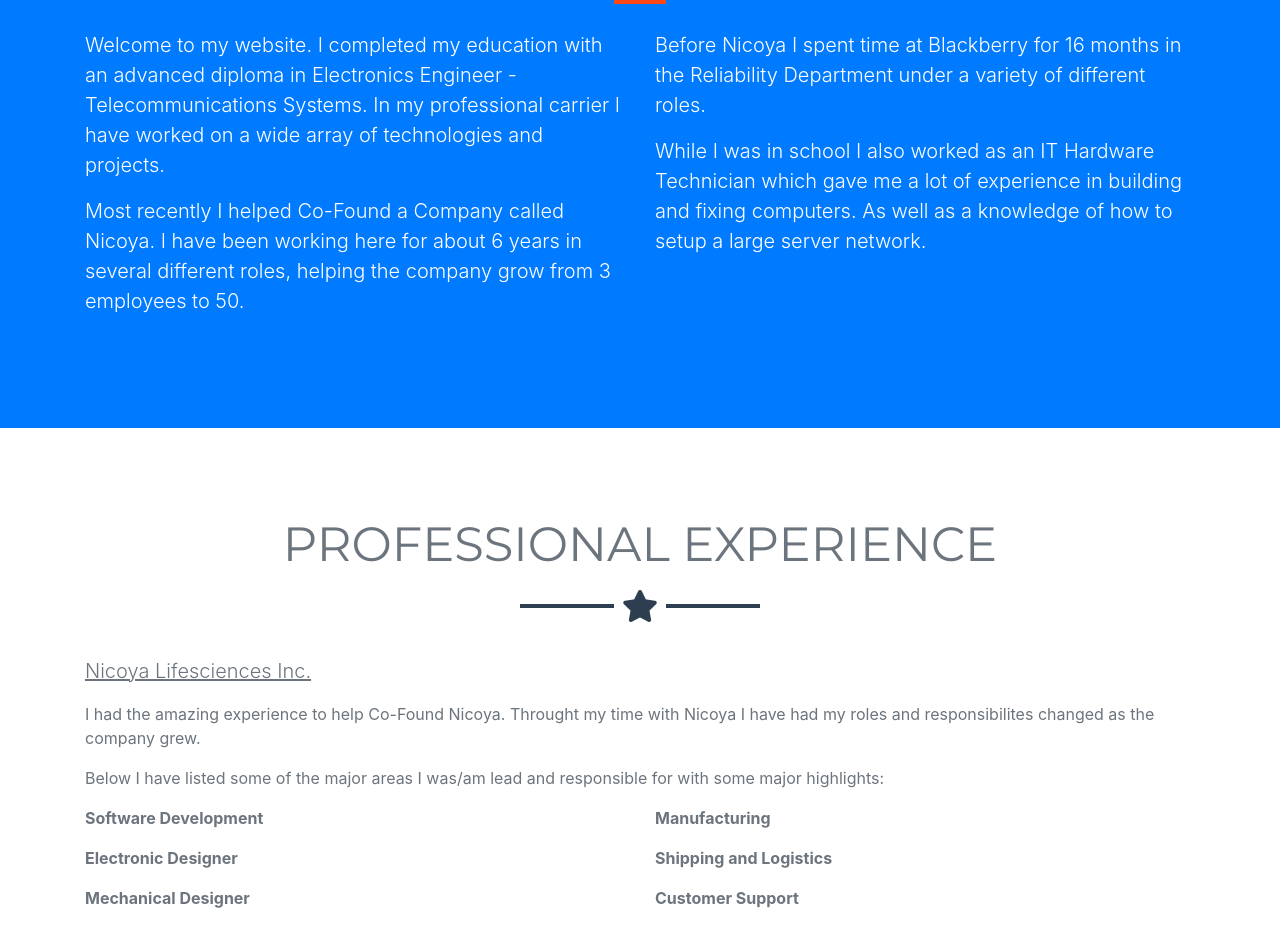
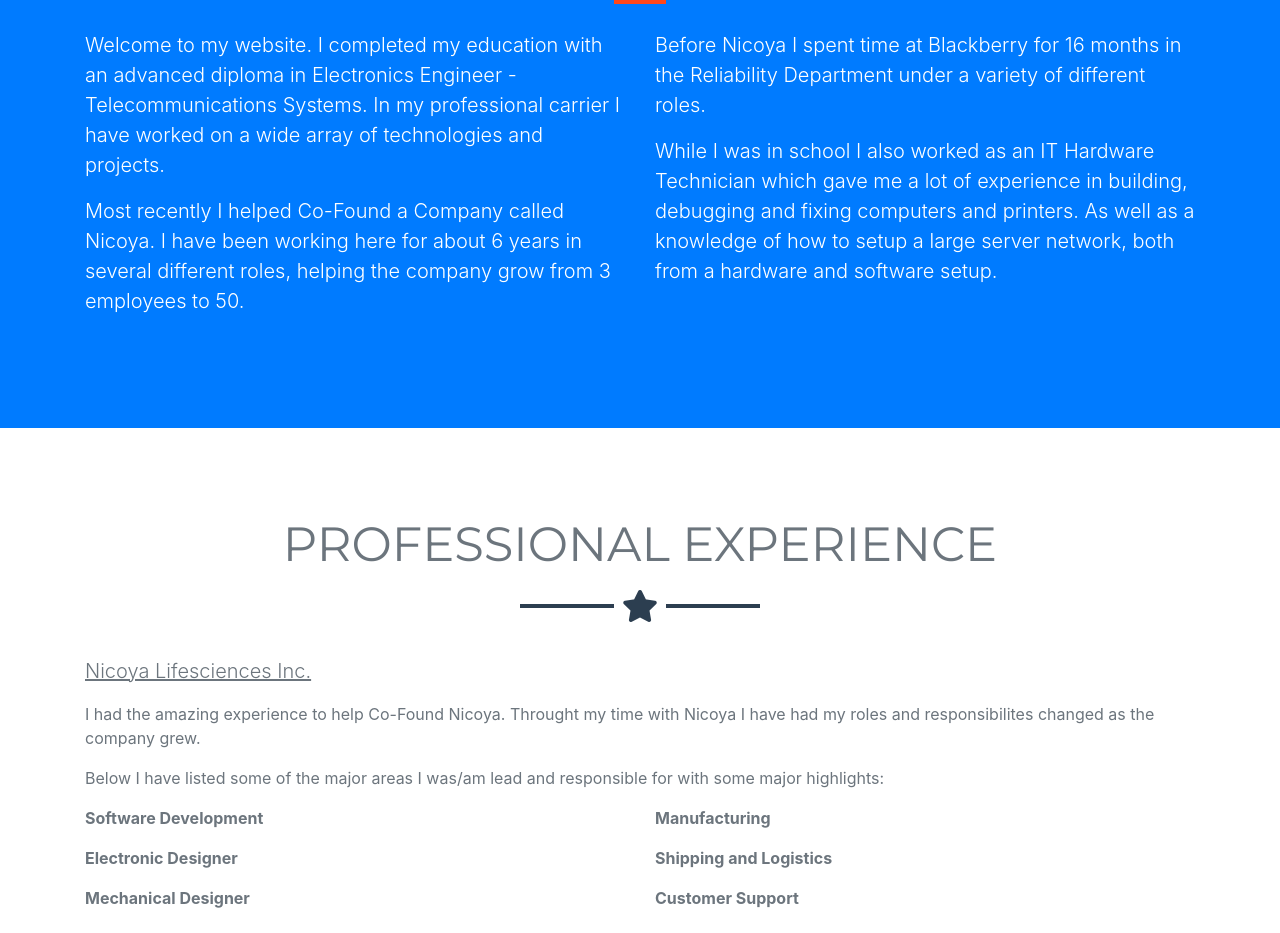
Before and after one commit to thefitz7/ShawnFitzpatrick.github.io, a website with bundled scripts: page index.html in a window 1280 px wide. Shown: the part 1720-2653 px from the top of the page. Built offline with nearby package versions, Linux system fonts and the light colour scheme; files whose address does not match are found by name.

```diff
--- a/index.html
+++ b/index.html
@@ -138,8 +138,8 @@
           I spent time at Blackberry for 16 months in the Reliability Department under a variety of
           different roles.</p>
           <p class="lead">While I was in school I also worked as an IT Hardware Technician which gave me
-            a lot of experience in building and fixing computers. As well as a knowledge of
-            how to setup a large server network.</p>
+            a lot of experience in building, debugging and fixing computers and printers. As well as a
+            knowledge of how to setup a large server network, both from a hardware and software setup.</p>
         </div>
       </div>
     </div>
```
